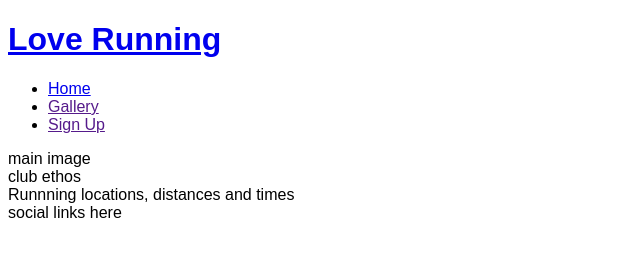
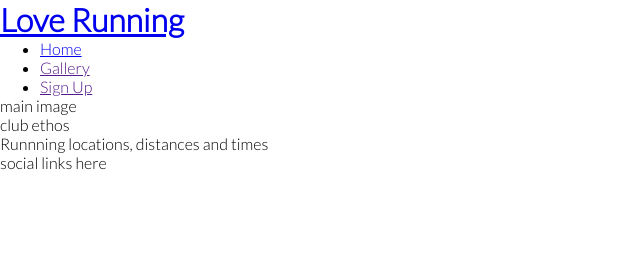
Before and after one commit to OlgaJ1989/love-running, a plain HTML site: page index.html in a window 1280 px wide. Shown: the whole page, without its empty margins (0-640 px from the left). Drawn offline with Linux system fonts and the light colour scheme.

Commit message:
Add google fonts and remove custom margins, padding and borders

```diff
--- a/assets/css/style.css
+++ b/assets/css/style.css
@@ -1,3 +1,12 @@
+@import url('https://fonts.googleapis.com/css2?family=Lato:wght@300&family=Open+Sans&display=swap');
+
+* {
+    margin: 0;
+    padding: o;
+    border: none;
+}
+
 body {
-    font-family: Arial, Helvetica, sans-serif
+    font-family: Lato, sans-serif;
+    font-weight: 300
 }
```
